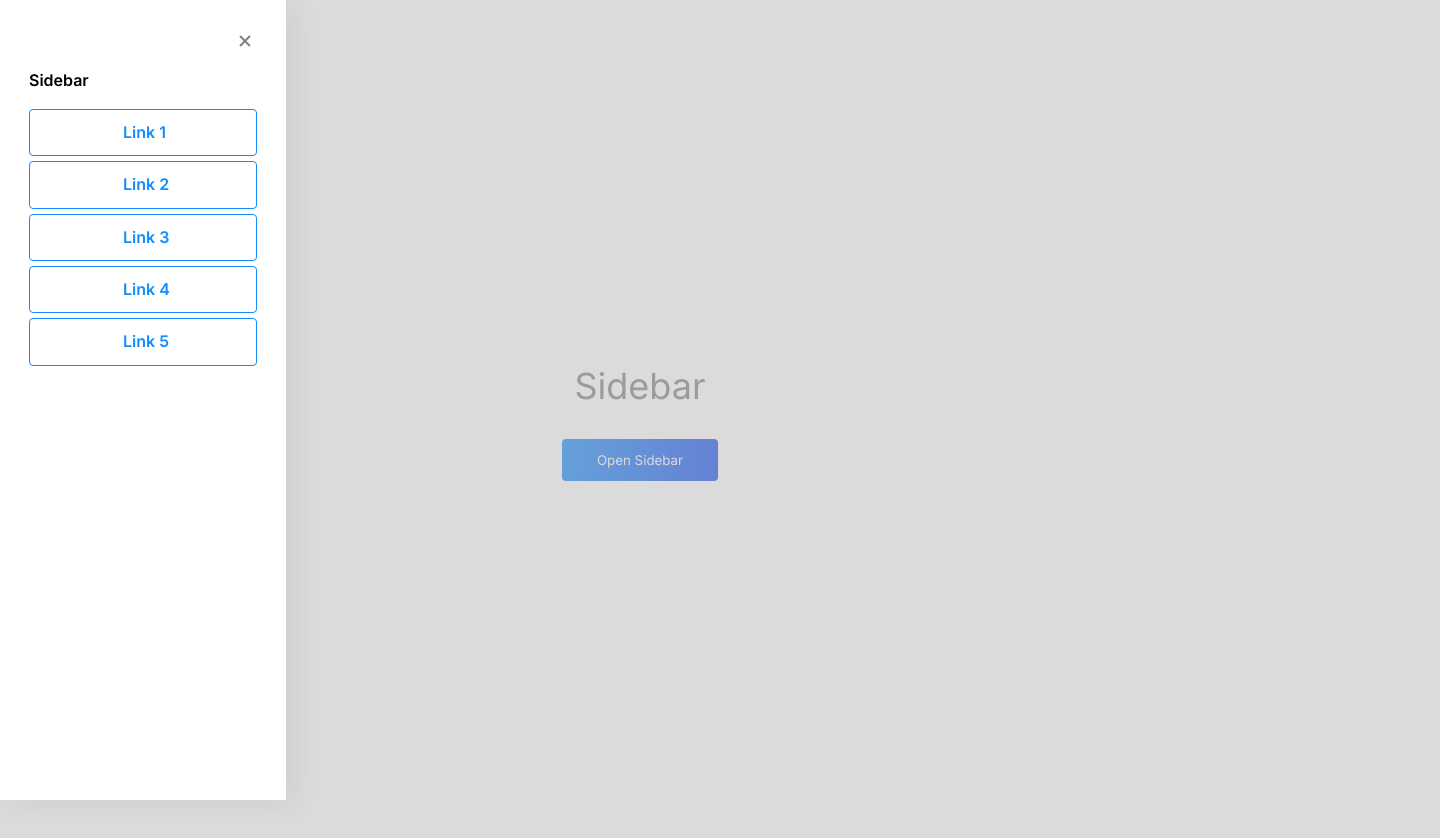
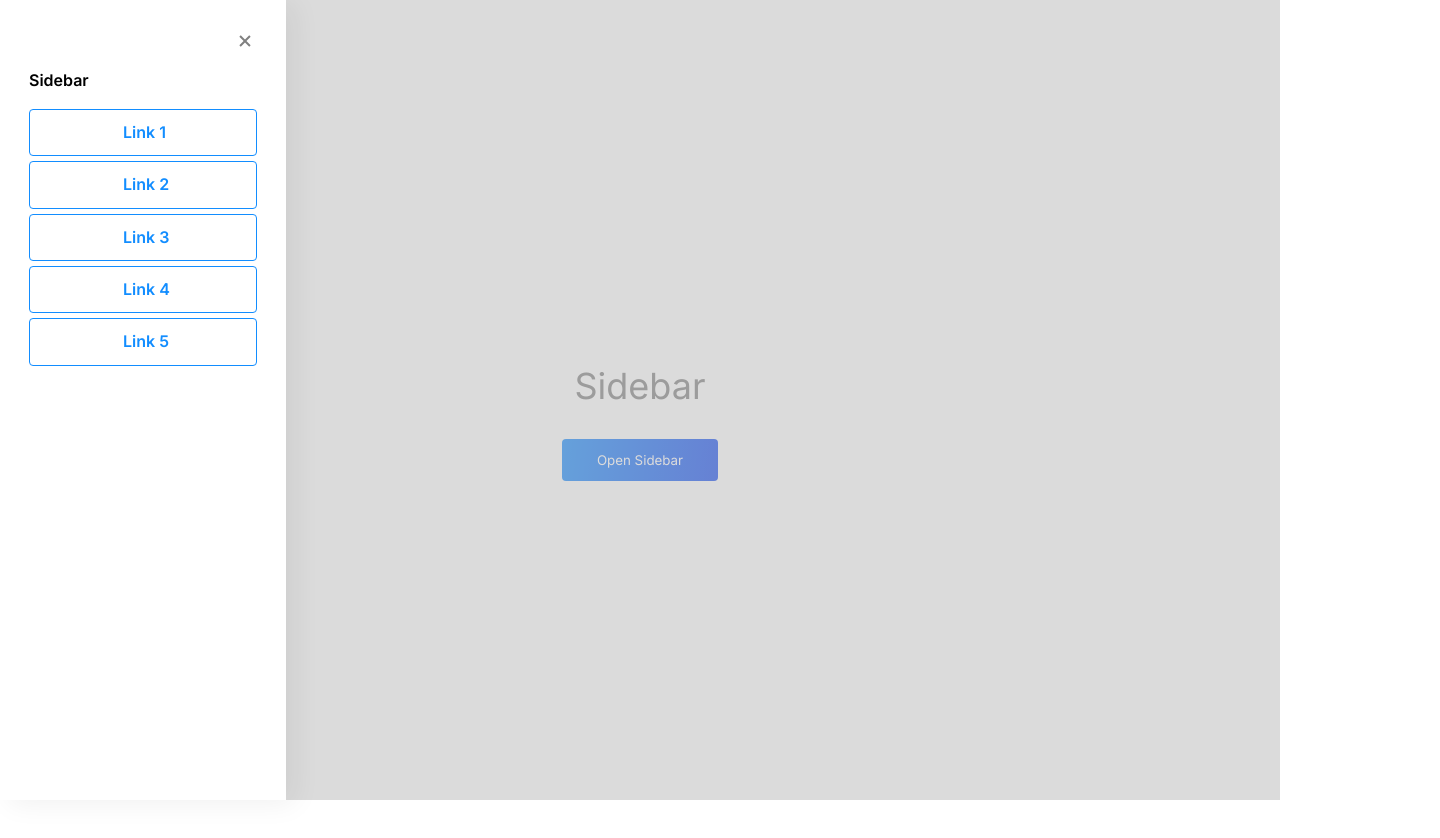
Before and after one commit to Akshat498/Side-bar, a plain HTML site: page index.html in a window 1280 px wide. Both pictures are taken after a click on the button "Open Sidebar". Shown: the whole page, 1440 px wide, since content can reach past the window. After the commit the page ends 816 px from the top, so only its background shows below. Drawn offline with Linux system fonts and the light colour scheme.

Commit message:
remove space

```diff
--- a/assets/css/style.css
+++ b/assets/css/style.css
@@ -106,7 +106,6 @@ section {
     opacity: 50%;
     display: none;
     z-index: 99;
-    position: absolute;
     width: 1440px;
     height: 1024px;
     background: #B8B8B8;
@@ -114,4 +113,6 @@ section {
 
 .upper-layer.show {
     display: block;
+    width: 100%;
+    height: 100%;
 }
```
